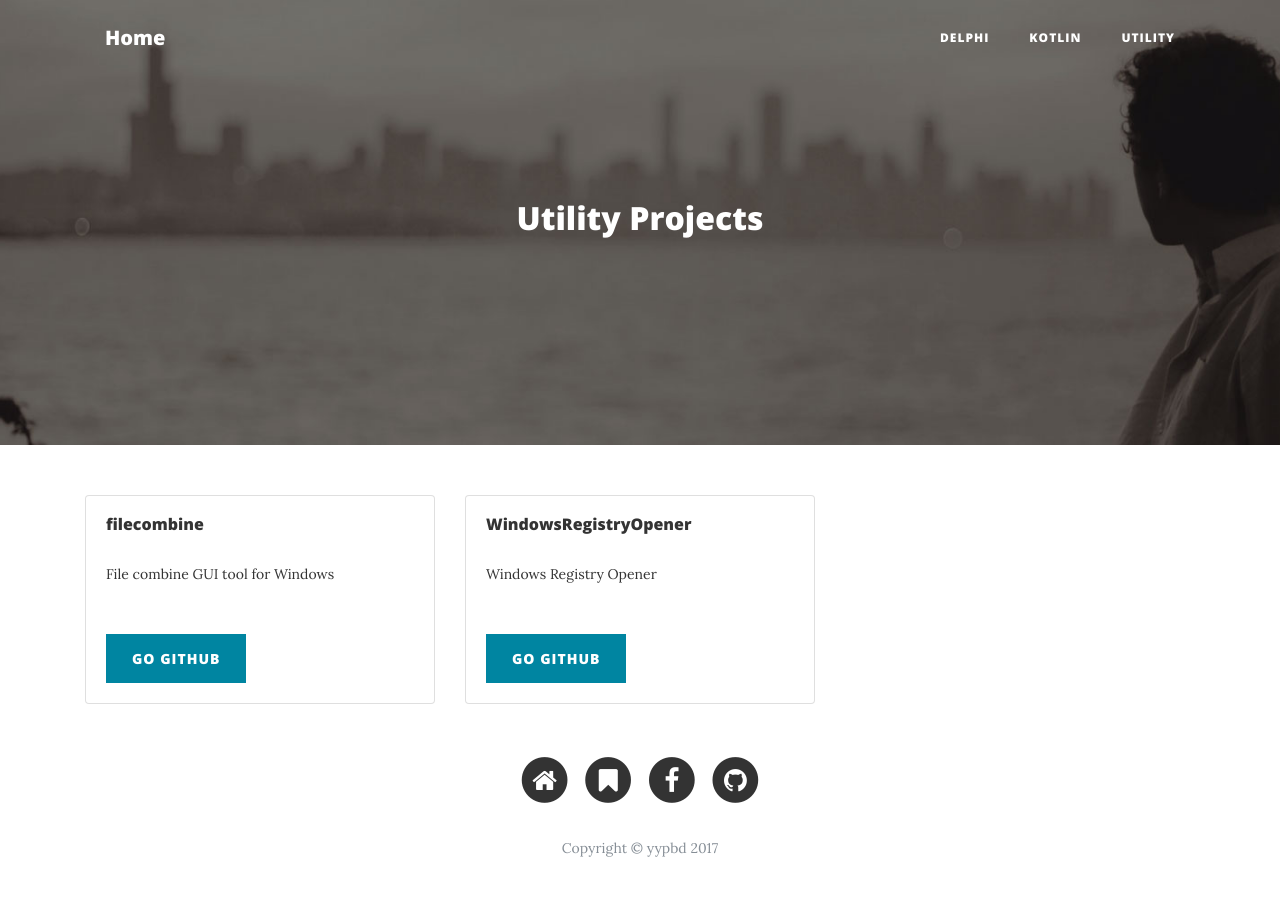
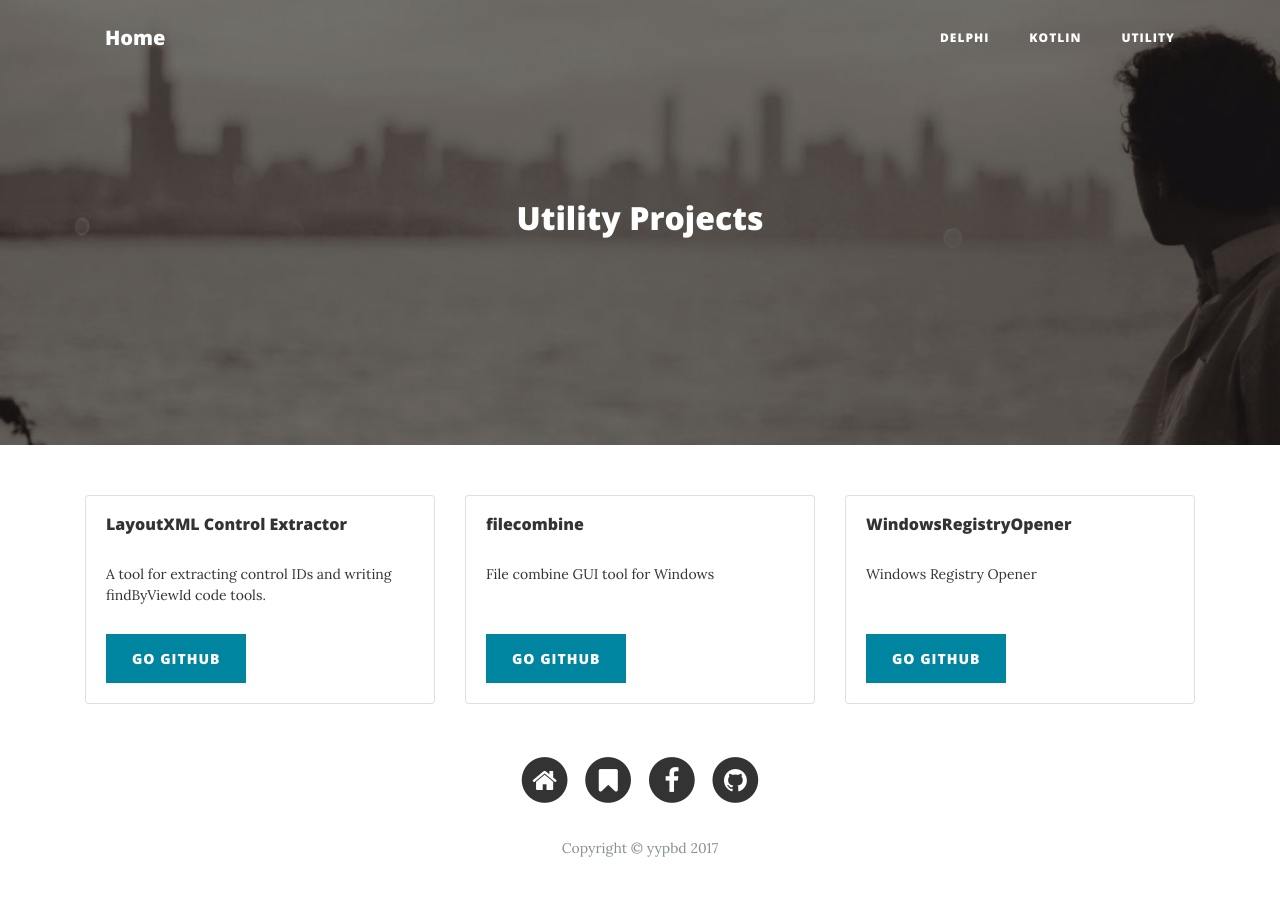
Before and after one commit to yypbd/yypbd.github.io, a Jekyll site: the page built from utility/index.html, in a window 1280 px wide. Built offline with Jekyll 4.4.1, drawn with Linux system fonts in a browser that asks for light colours; nearby versions of some CDN libraries.

Commit message:
Add LayoutXML Control Extractor to UTILITY

```diff
--- a/_data/utilities.yml
+++ b/_data/utilities.yml
@@ -1,3 +1,7 @@
+- name: LayoutXML Control Extractor
+  description: A tool for extracting control IDs and writing findByViewId code tools.
+  github: https://github.com/yypbd/layoutxml-control-extractor
+
 - name: filecombine
   description: File combine GUI tool for Windows
   github: https://github.com/yypbd/filecombine
```
